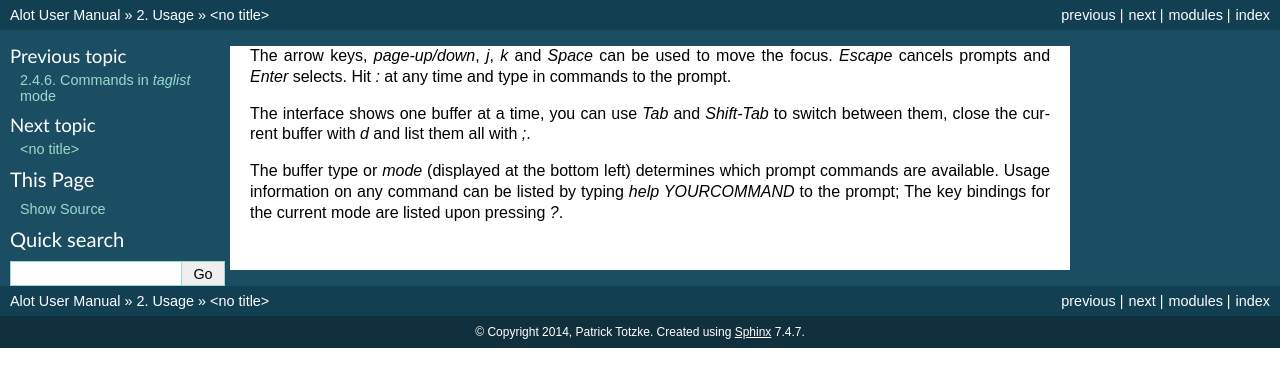
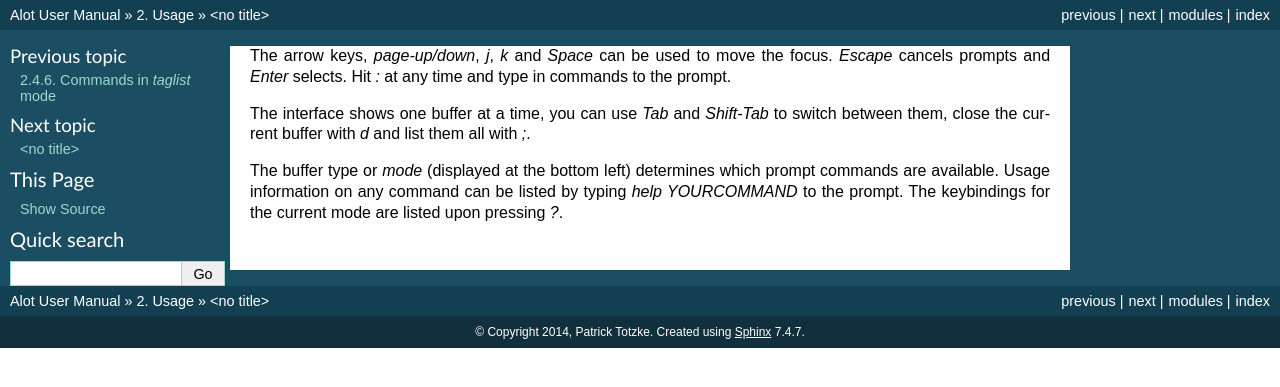
Before and after one commit to pazz/alot, a Sphinx documentation site: the page built from docs/source/usage/first_steps.rst, in a window 1280 px wide. Shown: the top 387 px of the page. Built offline with Sphinx 7.4.7, drawn with Linux system fonts in a browser that asks for light colours.

Commit message:
Fix typo in documentation

```diff
--- a/docs/source/usage/first_steps.rst
+++ b/docs/source/usage/first_steps.rst
@@ -7,4 +7,4 @@ between them, close the current buffer with `d` and list them all with `;`.
 
 The buffer type or *mode* (displayed at the bottom left) determines which prompt commands
 are available. Usage information on any command can be listed by typing `help YOURCOMMAND`
-to the prompt; The key bindings for the current mode are listed upon pressing `?`.
+to the prompt. The keybindings for the current mode are listed upon pressing `?`.
```
